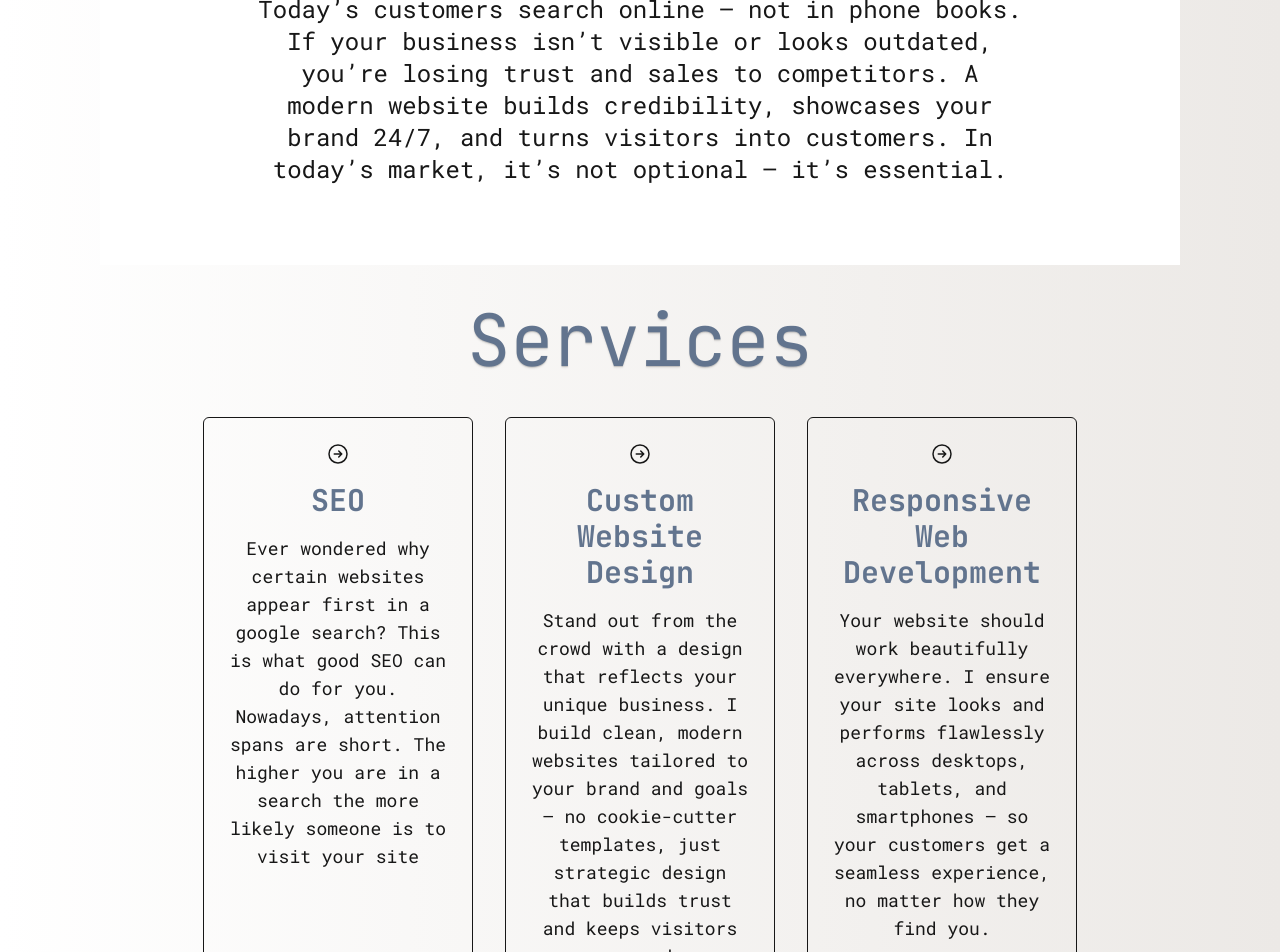
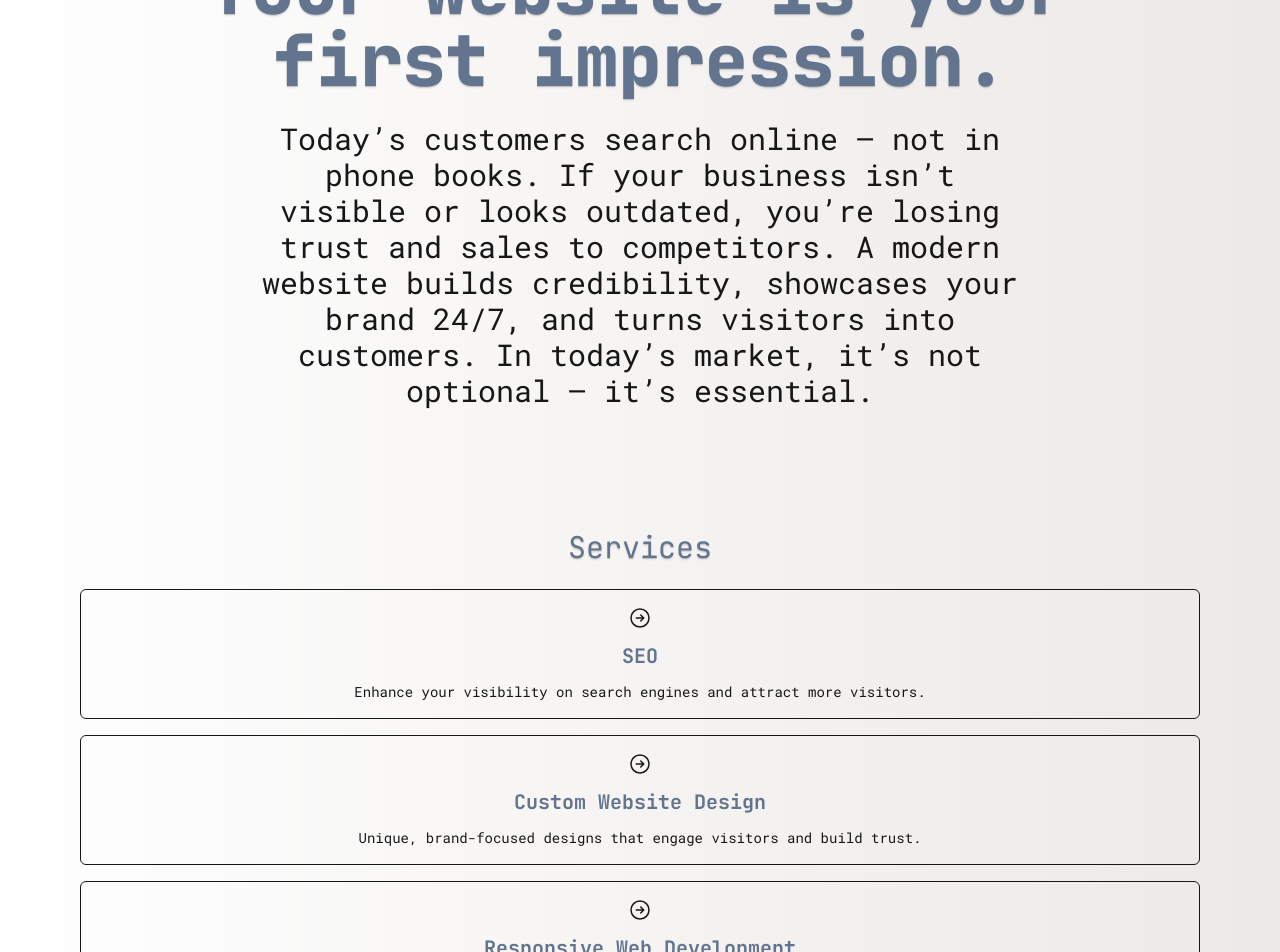
Before and after one commit to kofi12/my-portfolio, a Next.js app: page / in a window 1280 px wide. Shown: the part 1780-2732 px from the top of the page. Built offline with nearby package versions, Linux system fonts and the light colour scheme.

Commit message:
undo rest of changes

```diff
--- a/src/app/layout.tsx
+++ b/src/app/layout.tsx
@@ -43,7 +43,7 @@ export default function RootLayout({
   return (
     <html lang="en">
       <body
-        className={`flex flex-col bg-custom-gradient gap-10 mx-20 my-5 p-5 ${geistSans.variable} ${geistMono.variable} ${jetbrains.variable} ${roboto.variable} antialiased`}
+        className={`flex flex-col bg-custom-gradient gap-10 px-20 my-5 ${geistSans.variable} ${geistMono.variable} ${jetbrains.variable} ${roboto.variable} antialiased`}
       >
         <Navbar />
         <Hero />
--- a/src/components/About.tsx
+++ b/src/components/About.tsx
@@ -3,11 +3,11 @@ import React from "react";
 
 function About() {
   return (
-    <section className="bg-white py-10 px-4 sm:py-16 sm:px-6 md:py-20 md:px-12 text-center">
-      <h2 className="font-heading text-2xl sm:text-3xl md:text-4xl lg:text-5xl font-extrabold text-slate-500 text-shadow-sm mb-4 sm:mb-6">
+    <section className="py-20 text-center">
+      <h2 className="font-heading text-7xl font-extrabold text-slate-500 text-shadow-sm mb-6">
         Your website is your first impression.
       </h2>
-      <p className="font-para text-base sm:text-lg md:text-xl lg:text-2xl max-w-xl sm:max-w-2xl md:max-w-3xl mx-auto">
+      <p className="font-para text-3xl max-w-3xl mx-auto">
       Today’s customers search online — not in phone books. If your business isn’t visible or looks outdated, you’re losing trust and sales to competitors. A modern website builds credibility, showcases your brand 24/7, and turns visitors into customers. In today’s market, it’s not optional — it’s essential.
       </p>
     </section>
--- a/src/components/Contact.tsx
+++ b/src/components/Contact.tsx
@@ -2,16 +2,16 @@ import React from "react";
 
 export default function Contact() {
   return (
-    <section className="py-10 px-4 sm:py-16 sm:px-6 md:py-20 md:px-12">
-      <div className="max-w-lg sm:max-w-xl md:max-w-3xl mx-auto bg-white shadow-lg rounded-xl p-4 sm:p-8 md:p-10">
-        <h2 className="text-2xl sm:text-3xl md:text-4xl font-bold text-slate-500 mb-4 sm:mb-6 text-center font-heading">
+    <section className="py-10 px-4">
+      <div className="max-w-lg mx-auto bg-white shadow-lg rounded-xl p-4">
+        <h2 className="text-2xl font-bold text-slate-500 mb-4 text-center font-heading">
           {`Let's Build Something Great`}
         </h2>
-        <p className="text-gray-600 mb-6 sm:mb-10 text-center font-para text-base sm:text-lg">
+        <p className="text-gray-600 mb-6 text-center font-para text-base">
           {`Let's bring your business online — tell me what you need and I'll make it happen.`}
         </p>
-        <form className="space-y-4 sm:space-y-6">
-          <div className="flex flex-col md:flex-row gap-4">
+        <form className="space-y-4">
+          <div className="flex flex-col gap-4">
             <input
               type="text"
               placeholder="Full Name"
--- a/src/components/Footer.tsx
+++ b/src/components/Footer.tsx
@@ -3,13 +3,13 @@ import React from "react";
 
 export default function Footer() {
   return (
-    <footer className="bg-slate-500 text-gray-300 py-8 px-4 sm:py-10 sm:px-6 md:px-12">
-      <div className="max-w-6xl mx-auto flex flex-col gap-4 md:flex-row md:justify-between md:items-center">
-        <p className="text-xs sm:text-sm text-center md:text-left">
+    <footer className="bg-slate-500 text-gray-300 py-10 px-6">
+      <div className="max-w-6xl mx-auto flex flex-col justify-between items-center gap-4">
+        <p className="text-sm text-center">
           &copy; {new Date().getFullYear()} Aaron Haizel. All rights reserved.
         </p>
 
-        <div className="flex flex-col sm:flex-row gap-2 sm:gap-4 text-xs sm:text-sm items-center justify-center md:justify-end">
+        <div className="flex gap-4 text-sm">
           <Link href="#services" className="hover:text-white transition-colors">
             Services
           </Link>
--- a/src/components/Hero.tsx
+++ b/src/components/Hero.tsx
@@ -7,11 +7,11 @@ function Hero() {
 
   return (
     <section className="flex flex-col items-center justify-evenly relative my-30 gap-20">
-      <div className="flex flex-col items-center justify-evenly relative w-1/2 rounded-md gap-15 p-3">
-        <h1 className="text-slate-500 font-extrabold text-5xl uppercase text-center font-heading text-shadow-sm">
+      <div className="flex flex-col items-center justify-evenly relative w-full rounded-md gap-15 p-3">
+        <h1 className="text-slate-500 font-extrabold text-7xl uppercase text-center font-heading text-shadow-sm">
           Turn Visitors Into Customers.
         </h1>
-        <p className="text-2xl text-center font-para">
+        <p className="text-3xl text-center font-para max-w-1/2">
           Websites aren't just digital brochures — they're powerful tools for
           building trust, increasing sales, and unlocking new growth
           opportunities.
@@ -22,7 +22,7 @@ function Hero() {
           </button>
         </Link>
       </div>
-      <div className="flex flex-col items-center justify-center gap-10 relative font-para font-bold italic">
+      <div className="flex flex-col items-center justify-center gap-10 relative font-para font-bold">
         <Image
           src="/hero.png"
           alt="Modern Website Screenshot"
@@ -31,7 +31,7 @@ function Hero() {
           priority
           className="rounded-md shadow-md transition-transform duration-500 hover:scale-105"
         />
-        <h2 className="">Get a website that builds trust, drives traffic, and makes your business look as good as it is.</h2>
+        <h2 className="italic">Get a website that builds trust, drives traffic, and makes your business look as good as it is.</h2>
       </div>
     </section>
   );
--- a/src/components/Navbar.tsx
+++ b/src/components/Navbar.tsx
@@ -18,9 +18,9 @@ function Navbar() {
   }, []);
 
   return (
-    <header className="flex justify-center sticky top-0 z-10 w-full">
+    <header className="flex justify-center sticky top-0 z-10">
       <nav
-        className={`font-para mx-2 my-2 mb-4 sm:mb-5 p-2 rounded-lg flex gap-2 sm:gap-4 w-full max-w-2xl md:max-w-3xl lg:max-w-4xl transition-all duration-200 justify-between px-2 sm:px-5 text-sm sm:text-base md:text-lg ${
+        className={`font-para my-2 mb-5 p-2 rounded-lg flex gap-4 w-full transition-all duration-200  justify-between px-5 ${
           scrolled
             ? "bg-gray-200 text-slate-500 bg-opacity-45 backdrop-blur-md z-10"
             : "bg-slate-500 text-white"
--- a/src/components/ServiceCard.tsx
+++ b/src/components/ServiceCard.tsx
@@ -6,12 +6,12 @@ type ServiceCardProps = {
 
 function ServiceCard({ icon, heading, description }: ServiceCardProps) {
   return (
-    <div className="rounded-md border flex flex-col items-center relative w-full sm:w-1/2 lg:w-1/4 p-4 sm:p-6 gap-3 sm:gap-4 transition-all duration-300 ease-in-out transform hover:translate-y-2 hover:shadow-xl hover:border-blue-400 hover:shadow-blue-200">
+    <div className="rounded-md border flex flex-col items-center relative w-full p-4 gap-3 transition-all duration-300 ease-in-out transform hover:translate-y-2 hover:shadow-xl hover:border-blue-400 hover:shadow-blue-200">
       <div>{icon}</div>
-      <h2 className="font-heading text-xl sm:text-2xl md:text-3xl text-slate-500 font-bold text-center">
+      <h2 className="font-heading text-xl text-slate-500 font-bold text-center">
         {heading}
       </h2>
-      <p className="font-para text-sm sm:text-base md:text-lg text-balance text-center">{description}</p>
+      <p className="font-para text-sm text-balance text-center">{description}</p>
     </div>
   );
 }
--- a/src/components/Services.tsx
+++ b/src/components/Services.tsx
@@ -3,9 +3,9 @@ import ServiceCard from "./ServiceCard";
 
 function Services() {
   return (
-    <section className="flex flex-col gap-6 sm:gap-8 md:gap-10">
-      <span className="text-slate-500 text-3xl sm:text-5xl md:text-6xl lg:text-7xl text-center font-heading text-shadow-sm">Services</span>
-      <div className="flex flex-wrap justify-center gap-4 sm:gap-6 md:gap-8">
+    <section className="flex flex-col gap-6">
+      <span className="text-slate-500 text-3xl text-center font-heading text-shadow-sm">Services</span>
+      <div className="flex flex-wrap justify-center gap-4">
         <ServiceCard
           heading="SEO"
           icon={
@@ -24,9 +24,7 @@ function Services() {
               />
             </svg>
           }
-          description="Ever wondered why certain websites appear first in a google search?
-          This is what good SEO can do for you. Nowadays, attention spans are short.
-          The higher you are in a search the more likely someone is to visit your site"
+          description="Enhance your visibility on search engines and attract more visitors."
         />
         <ServiceCard
           heading="Custom Website Design"
@@ -46,9 +44,7 @@ function Services() {
               />
             </svg>
           }
-          description="Stand out from the crowd with a design that reflects your unique business.
-                      I build clean, modern websites tailored to your brand and goals — no cookie-cutter templates,
-                      just strategic design that builds trust and keeps visitors engaged."
+          description="Unique, brand-focused designs that engage visitors and build trust."
         />
         <ServiceCard
           heading="Responsive Web Development"
@@ -68,9 +64,7 @@ function Services() {
               />
             </svg>
           }
-          description="Your website should work beautifully everywhere.
-          I ensure your site looks and performs flawlessly across desktops, tablets,
-          and smartphones — so your customers get a seamless experience, no matter how they find you."
+          description="Ensure seamless functionality across desktops, tablets, and phones."
         />
         <ServiceCard
           heading="Performance and Speed Optimization"
@@ -90,9 +84,7 @@ function Services() {
               />
             </svg>
           }
-          description="Slow websites lose customers. I make yours fast.
-          With optimized code, smart image loading, and modern best practices,
-          I make sure your site loads fast, keeps users happy, and ranks higher on search engines."
+          description="Fast, optimized sites keep users happy and boost search engine rankings."
         />
         <ServiceCard
           heading="Website Maintenance and Support"
@@ -112,9 +104,7 @@ function Services() {
               />
             </svg>
           }
-          description="Never worry about website issues again.
-          I provide ongoing support, updates,
-          and fixes so you can focus on running your business — not troubleshooting your site."
+          description="Ongoing support and updates — focus on your business, not technical issues."
         />
         <ServiceCard
           heading="Conversion-Focused Design"
@@ -134,9 +124,7 @@ function Services() {
               />
             </svg>
           }
-          description="A website should do more than look good — it should grow your business.
-          I design with purpose: clear calls to action, persuasive layouts,
-          and user journeys that turn visitors into loyal customers."
+          description="Use targeted design strategies to convert visitors into customers."
         />
         <ServiceCard
           heading="Managed Website Hosting"
@@ -156,10 +144,7 @@ function Services() {
               />
             </svg>
           }
-          description="Fast. Secure. Hassle-free.
-          I take care of everything behind the scenes — your website is hosted on fast,
-          reliable servers with built-in security, daily backups, and uptime monitoring.
-          That means no technical headaches, no downtime worries — just peace of mind knowing your site is always online and performing at its best."
+          description="Fast, secure hosting with daily backups and uptime monitoring for peace of mind."
         />
       </div>
     </section>
```
